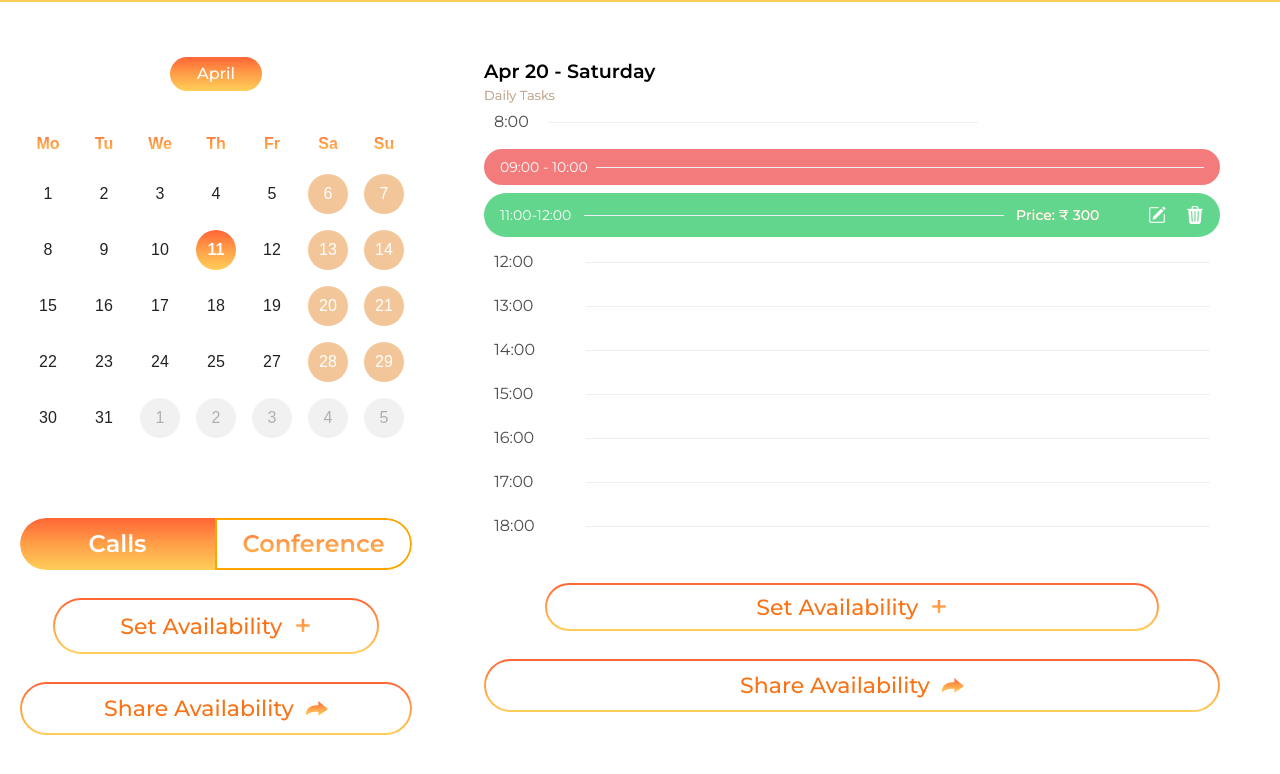
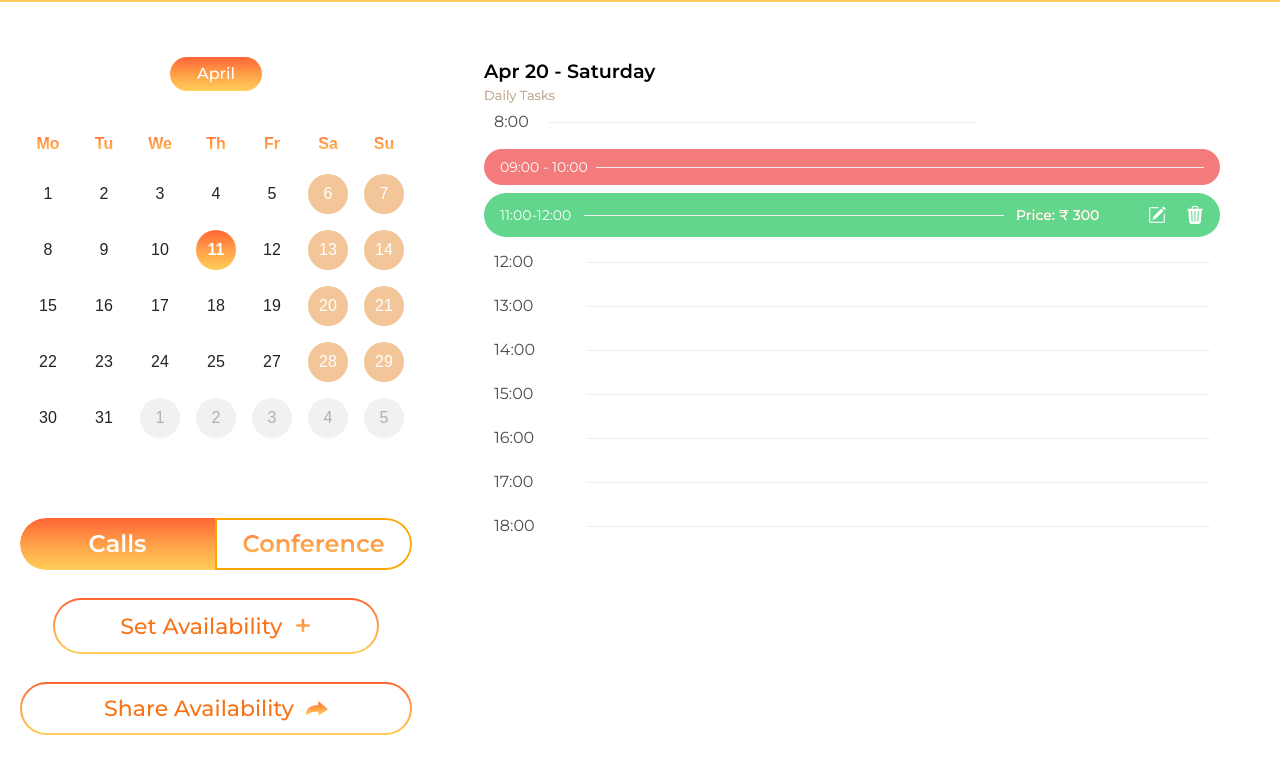
Before and after one commit to md-toybur-rahman/Teacher_Platform, a website: page teacher-book-call.html in a window 1280 px wide. Shown: the part 94-868 px from the top of the page. Drawn offline with nearby package versions, Linux system fonts and the light colour scheme.

Commit message:
little change

```diff
--- a/teacher-book-call.html
+++ b/teacher-book-call.html
@@ -690,7 +690,7 @@
               </div>
             </div>
           </div>
-          <div>
+          <div class="sm:hidden">
             <div class="bg-gradient w-10/12 mx-auto rounded-full p-[2px] mb-7">
               <button
                 class="w-full flex items-center justify-center gap-3 bg-white h-full rounded-full p-1 sm:text-[22px] font-medium text-orange-500">
```
